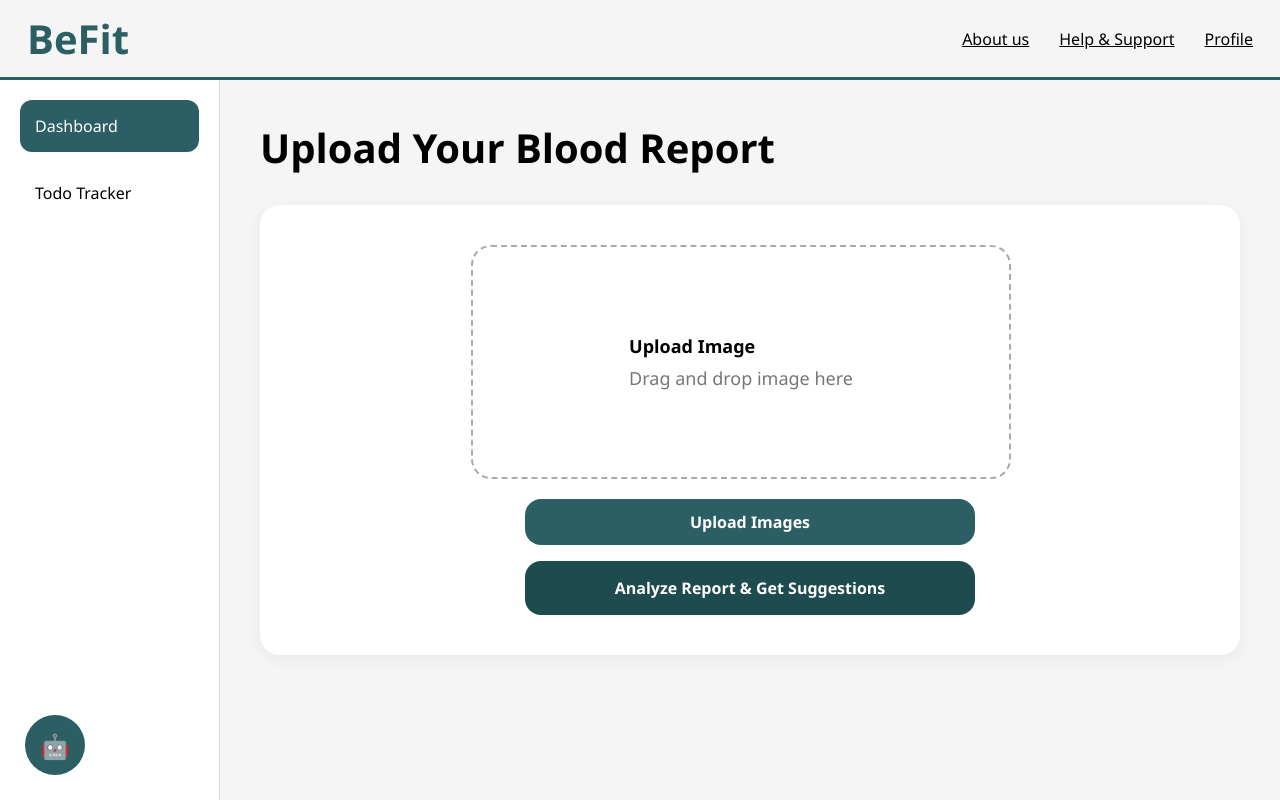
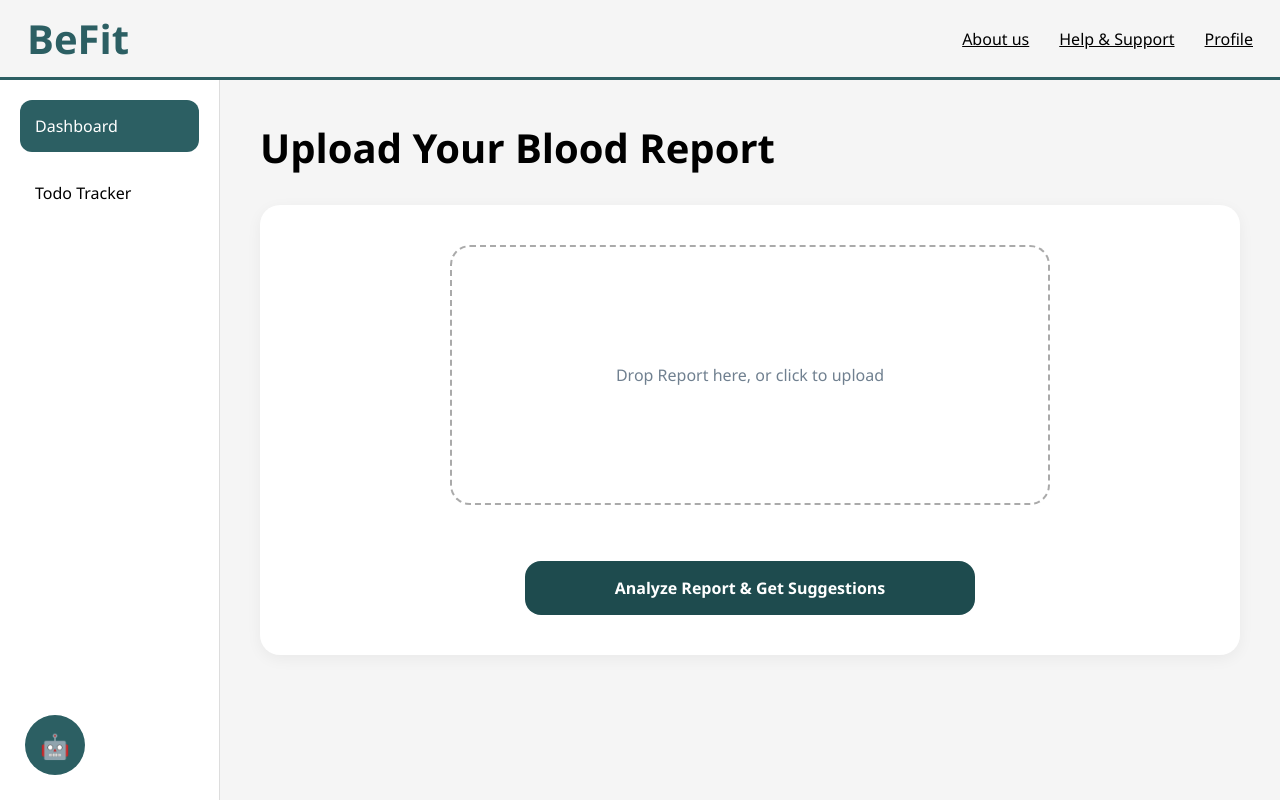
Before and after one commit to vishakhmv/BeFit, a React (Create React App) app in the folder blood-analyzer/: page /Home in a window 1280 px wide. Built offline with nearby package versions, Linux system fonts and the light colour scheme.

Commit message:
Added drag and drop input

```diff
--- a/blood-analyzer/src/Home.css
+++ b/blood-analyzer/src/Home.css
@@ -52,46 +52,66 @@
   display: flex;
   flex-direction: column;
   justify-content: space-between;
-  height: 450px;
+  min-height: 450px;
   box-shadow: 0 4px 15px rgba(0,0,0,0.05);
 }
 
 .upload-box {
-  flex: 1;
-  margin-left: 19%;
-  width: 60%;
+  position: relative;
+  width: 100%;
+  max-width: 600px;
+  height: 260px;
+  margin: 0 auto 20px;
   border: 2px dashed #aaa;
   border-radius: 20px;
   display: flex;
   align-items: center;
   justify-content: center;
-  margin-bottom: 20px;
+  overflow: hidden;
+  cursor: pointer;
 }
 
-.upload-section {
-  flex: 1;
+
+.drop-zone {
+  position: absolute;
+  inset: 0;
   display: flex;
-  flex-direction: column;
+  align-items: center;
   justify-content: center;
+  text-align: center;
+  padding: 20px;
+  cursor: pointer;
+  font-weight: 500;
+  color: slategray;
 }
 
-.upload-title {
-  font-weight: bold;
-  margin-bottom: 8px;
+.drop-zone input {
+  position: absolute;
+  inset: 0;
+  opacity: 0;
+  cursor: pointer;
 }
 
-.upload-sub {
-  color: #777;
+.upload-box:hover {
+  border-color: #2c5f63;
+  background-color: rgba(44, 95, 99, 0.05);
 }
 
+.preview {
+  position: absolute;
+  bottom: 10px;
+  left: 20px;
+  font-size: 0.85rem;
+  color: #333;
+}
 .upload-btn {
   margin-left: 25%;
   width: 50%;
   padding: 12px;
   border-radius: 16px;
   border: none;
-  background: #2c5f63;
-  color: white;
+  background: darkgrey;
+  color: black;
   font-size: 1rem;
   font-weight: 600;
   cursor: pointer;
--- a/blood-analyzer/src/Home.js
+++ b/blood-analyzer/src/Home.js
@@ -2,8 +2,22 @@ import "./Home.css";
 import { useState } from "react";
 
 export default function Home() {
-  const [height, setHeight] = useState("");
-  const [weight, setWeight] = useState("");
+  const [files, setFiles] = useState([]);
+
+  const handleDrop = (e) => {
+    e.preventDefault();
+    const droppedFiles = Array.from(e.dataTransfer.files);
+    setFiles((prev) => [...prev, ...droppedFiles]);
+  };
+
+  const handleDragOver = (e) => {
+    e.preventDefault();
+  };
+
+  const handleFileChange = (e) => {
+    const selectedFiles = Array.from(e.target.files);
+    setFiles((prev) => [...prev, ...selectedFiles]);
+  };
 
   return (
     <div className="home-container">
@@ -23,26 +37,23 @@ export default function Home() {
           <div className="sidebar-item active">Dashboard</div>
           <div className="sidebar-item">Todo Tracker</div>
         </aside>
-
         <main className="main-content">
           <h2>Upload Your Blood Report</h2>
-
           <div className="card">
-
-            <div className="upload-section">
-                <div className="upload-box">
-                    <div className="upload-inner">
-                        <p className="upload-title">Upload Image</p>
-                        <p className="upload-sub">Drag and drop image here</p>
+              <div className="upload-box" onDrop={handleDrop} onDragOver={handleDragOver}>
+                <label className="drop-zone">
+                  <span>Drop Report here, or click to upload</span>
+                  <input type="file" multiple accept="image/*" onChange={handleFileChange}/>
+                </label>
+                <ul className="preview">
+                  {files.map((file, index) => (
+                    <li key={index}>{file.name}</li>
+                  ))}
+                </ul>
               </div>
-                </div>
-                <button className="upload-btn">Upload Images</button>
-            </div>
-
               <button className="analyze-btn">
               Analyze Report & Get Suggestions
               </button>
-
           </div>
         </main>
       </div>
```
Lines whose indentation alone changed are shown as unchanged.
